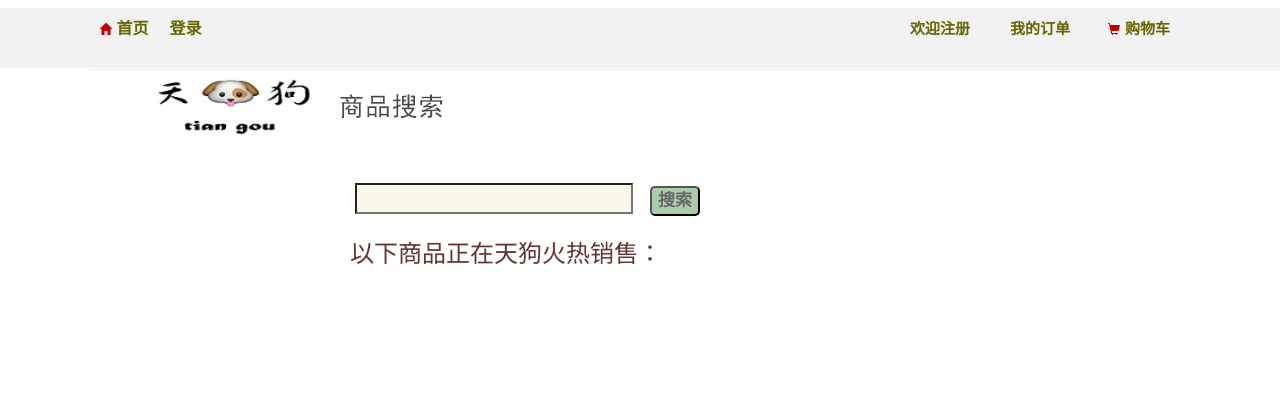
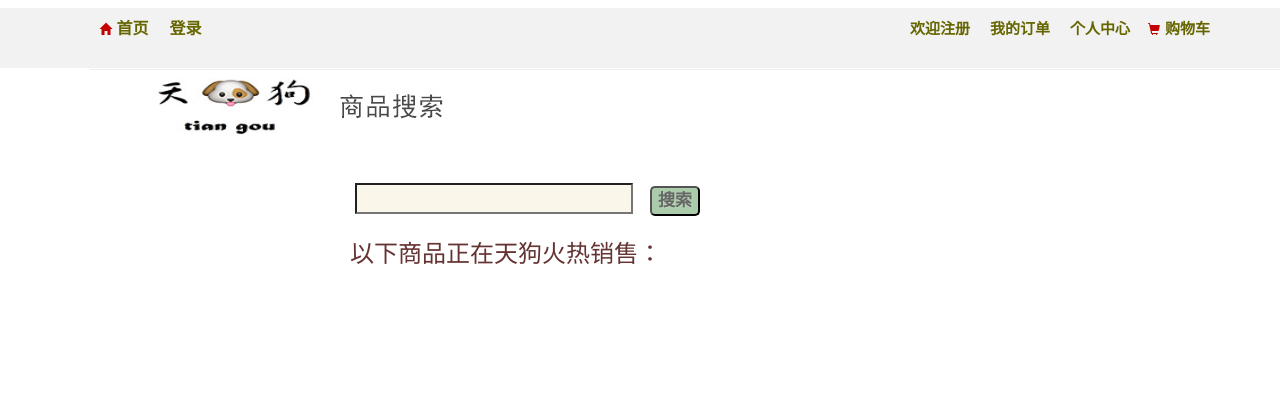
Before and after one commit to Cyclops-THSS/TGou, a Django app: page /product/ in a window 1280 px wide. Shown: the top 420 px of the page. Run offline with Django 3.2, Linux system fonts and the light colour scheme; data that the repository does not hold is empty; parts of the project's set-up code (start-up, migrations or seed data) failed here and were passed over; some libraries are stand-ins or nearby versions.

Commit message:
导航栏新添个人中心

```diff
--- a/TGouSite/Templates/base.html
+++ b/TGouSite/Templates/base.html
@@ -33,9 +33,12 @@
          <a class="welcome-registe" href="{% url 'registration_register' %}">欢迎注册</a>
     </p>
     <p class="sn-container4">
-        <a class="my-order" href="{% url 'view_order' %}">我的订单</a>
+        <a class="my-order" href="#">我的订单</a>
     </p>
     <p class="sn-container5">
+        <a class="personnal-center" href="#">个人中心</a>
+    </p>
+    <p class="sn-container6">
         <i class="icon-ui glyphicon glyphicon-shopping-cart"></i>
         <a class="my-cart" href="#">购物车</a>
     </p>
--- a/TGouSite/static/css/base.css
+++ b/TGouSite/static/css/base.css
@@ -99,6 +99,16 @@ a {
 	text-shadow: 1px 1px 1px rgba(250,24,205, .66);
 }
 
+.personnal-center{
+	color: #660;
+	font-size: 15px;
+	position: relative;
+}
+.personnal-center:hover{
+	opacity: 0.65;/*不透明度*/
+	text-shadow: 1px 1px 1px rgba(250,24,205, .66);
+}
+
 .sn-container{
 	width: 60px;
 	height: 19px;
@@ -112,7 +122,7 @@ a {
     font-size: 16px;
    	right: -0px;
 }
-
+/*欢迎注册*/
 .sn-container3{
 	display: inline-block;
     position: absolute;
@@ -124,14 +134,21 @@ a {
 	display: inline-block;
     position: absolute;
     font-size: 16px;
-   	right: 200px;
+   	right: 220px;
 }
 
 .sn-container5{
 	display: inline-block;
     position: absolute;
     font-size: 16px;
-   	right: 100px;
+   	right: 140px;
+}
+
+.sn-container6{
+	display: inline-block;
+    position: absolute;
+    font-size: 16px;
+   	right: 60px;
 }
 
 .icon-ui{
--- a/TGouSite/static/css/login.css
+++ b/TGouSite/static/css/login.css
@@ -691,7 +691,7 @@ label{
 }
 
 .search-commodities-pic{
-	background: url(../images/commodities.jpg);
+	background: url(../images/commodities.jpg) no-repeat;
 }
 
 .commodities-2{
@@ -703,7 +703,7 @@ label{
 .
 /*订单搜索*/
 .search-order{
-	background: url(../images/ordersearch.jpg);
+	background: url(../images/ordersearch.jpg) no-repeat;
 }
 
 .date-order{
```
